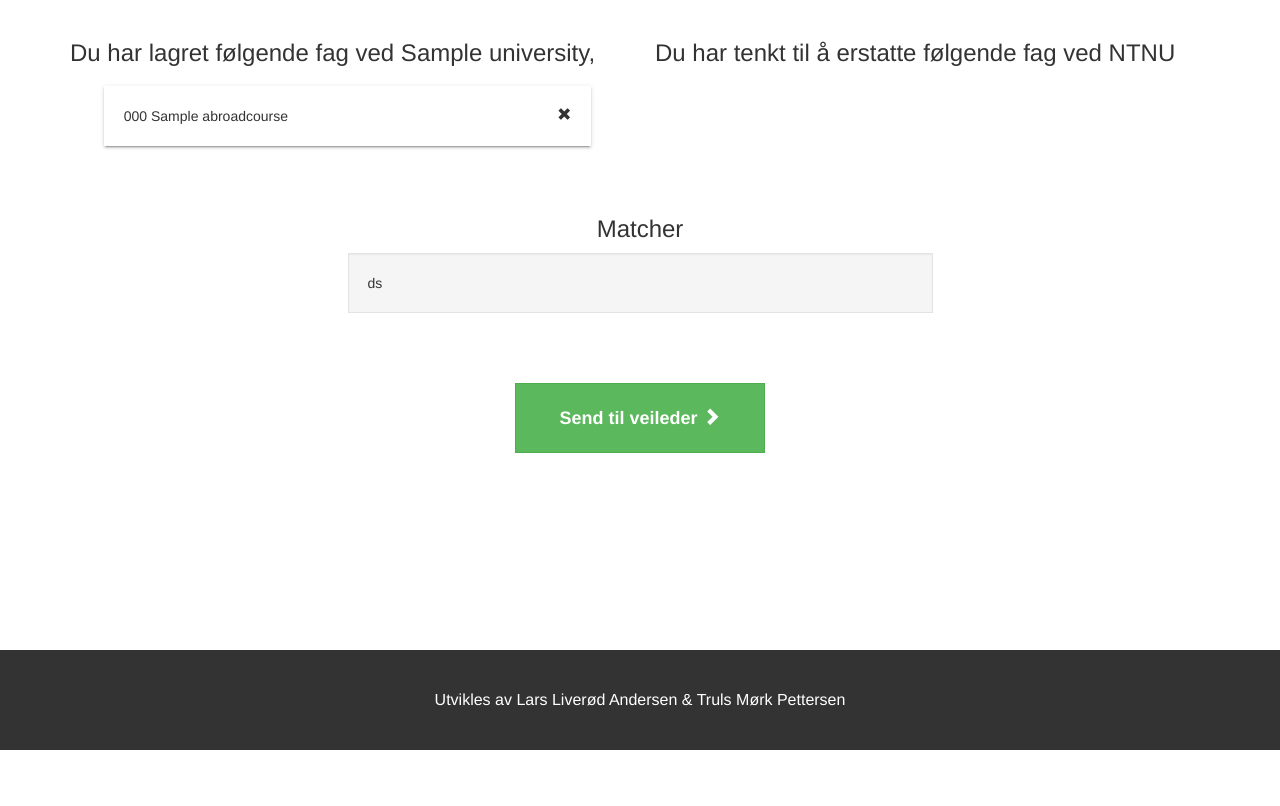
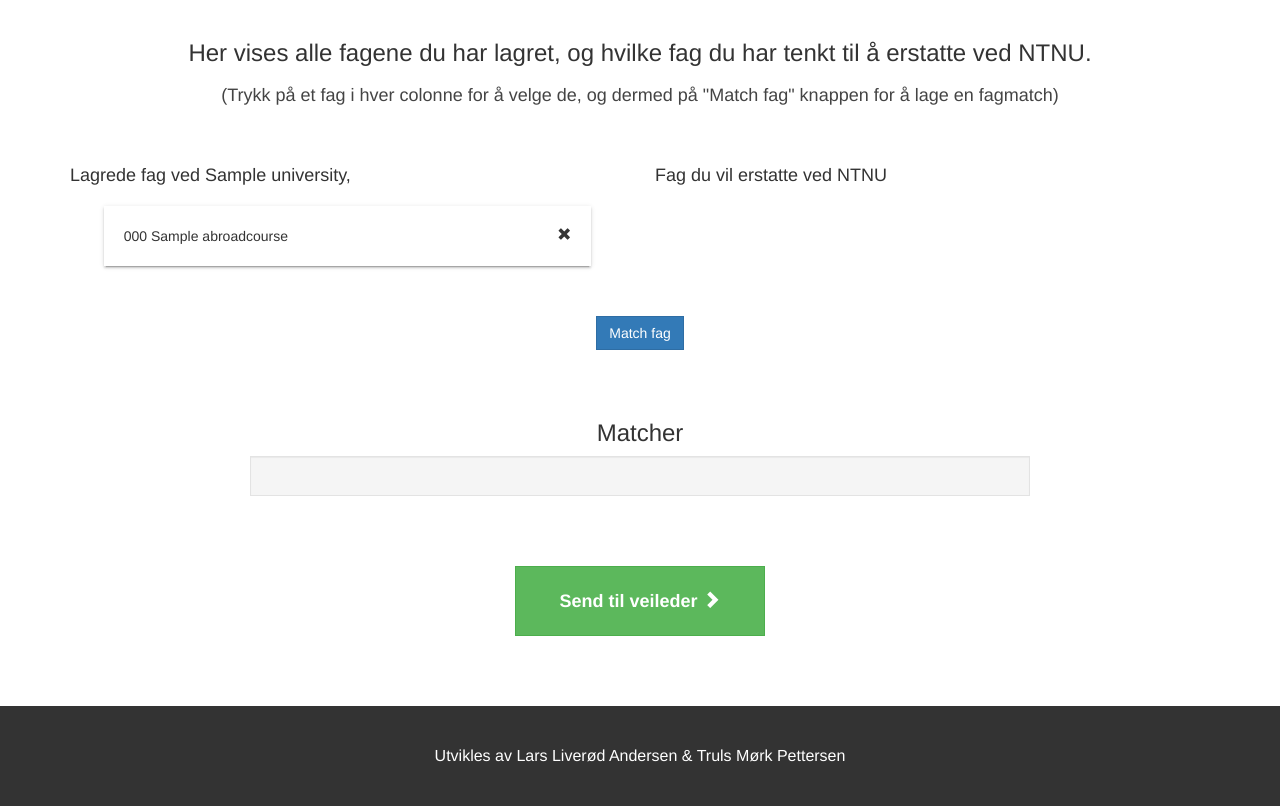
Before and after one commit to IT3901-Master/utsida, a Django app: page /profile/courses/ in a window 1280 px wide. Shown: the part 50-856 px from the top of the page. Before the commit the page ends 800 px from the top, so only its background shows below. Run offline with Django 3.2, Linux system fonts and the light colour scheme; a user stored in the database is signed in; data comes from the database, SQL or seed files in the repository; tables that the repository leaves empty hold one stand-in row (values such as "Sample post"); parts of the project's set-up code (start-up, migrations or seed data) failed here and were passed over; some libraries are stand-ins or nearby versions.

Commit message:
+ Can now select two and two courses, and create a match

```diff
--- a/profiles/templates/profiles/courses.html
+++ b/profiles/templates/profiles/courses.html
@@ -3,36 +3,56 @@
 {% block content %}
 
     {% if university %}
-        <div class="row">
-            <div id="courseList" class="col-md-6">
-                <h3>Du har lagret følgende fag ved {{ university }}, {{ university.country }}</h3>
+
+        <h3 class="text-center">Her vises alle fagene du har lagret, og hvilke fag du har tenkt til å erstatte ved NTNU.</h3>
+        <h3 class="subTitle text-center">(Trykk på et fag i hver colonne for å velge de, og dermed på "Match fag" knappen for å lage en fagmatch)</h3>
+
+        <div class="row vertical-space-top-big">
+            <div class="col-md-6">
+                <h4>Lagrede fag ved {{ university }}, {{ university.country }}</h4>
+                <div id="courseList">
                     {% for course in courses %}
                         <div class="row">
-                        <div class="col-md-10 centerCol courseBlock boxShadow">
+                            <div onclick="CourseMatcher.markAwayCourse(this)" class="col-md-10 centerCol courseBlock boxShadow pointer noSelect">
                                 {{ course }} <span onclick="removeCourse(this.parentNode, '{{ course.code }}', '{{ course.university }}')" class="glyphicon glyphicon-remove pull-right pointer"></span>
                             </div>
                         </div>
                     {% endfor %}
                 </div>
+            </div>
 
-            <div id="homeCourseList" class="col-md-6">
-                <h3>Du har tenkt til å erstatte følgende fag ved NTNU</h3>
+            <div class="col-md-6">
+                <h4>Fag du vil erstatte ved NTNU</h4>
+                <div id="homeCourseList">
                     {% for course in home_courses %}
                         <div class="row">
-                        <div class="col-md-10 centerCol courseBlock boxShadow">{{ course }}</div>
+                            <div onclick="CourseMatcher.markHomeCourse(this)" class="col-md-10 centerCol courseBlock boxShadow pointer noSelect">{{ course }}</div>
                         </div>
                     {% endfor %}
                 </div>
             </div>
+        </div>
+
+        <div class="row vertical-space-top-big vertical-space-bottom-big">
+            <div class="col-md-12">
+                <button onclick="CourseMatcher.matchSelectedCourses()" class="btn btn-primary center-block">Match fag</button>
+            </div>
+        </div>
+
 
         <div class="row vertical-space-top-big">
             <h3 class="text-center">Matcher</h3>
-            <div class="well col-md-6 col-md-offset-3">ds</div>
+            <div class="well col-md-8 col-md-offset-2">
+                <ul id="courseMatches" style="display: block; margin: 0 auto; width: 80%"></ul>
+            </div>
         </div>
 
-        <!--<button class="btn btn-danger" onclick="removeAllCourses()">Fjern alle</button>-->
-
-        <a class="btn btn-success main-btn center-block vertical-space-top-big vertical-space-bottom-big square-corners" href="#">
+        <a class="btn btn-success main-btn center-block vertical-space-top-big vertical-space-bottom-big square-corners"
+           href="#"
+           data-container="body"
+           data-toggle="popover"
+           data-placement="top"
+           data-content="Denne funksjonaliteten er ikke implementert enda.">
             Send til veileder
             <span class="glyphicon glyphicon-chevron-right"></span>
         </a>
--- a/utsida/static/utsida/javascripts/profile/courseMatcher.js
+++ b/utsida/static/utsida/javascripts/profile/courseMatcher.js
@@ -1,17 +1,82 @@
+var s;
 CourseMatcher = {
 
     s: {
         awayCourses: null,
         homeCourses: null,
+        awayCourseSelected: false,
+        homeCourseSelected: false,
+        courseMatchesList: null,
+        superVisorEmail: null
     },
 
     init: function() {
-        s.awayCourses = document.getElementById("courseList");
-        s.homeCourses = document.getElementById("homeCourseList");
+        s = this.s;
+        s.awayCourses = document.getElementById("courseList").children;
+        s.homeCourses = document.getElementById("homeCourseList").children;
+        s.courseMatchesList = document.getElementById("courseMatches");
     },
 
     matchSelectedCourses: function() {
+        var awayCourse = "";
+        var homeCourse = "";
+        for (var i = 0; i < s.awayCourses.length; i++) {
+            if (s.awayCourses[i].children[0].style.backgroundColor == "rgb(51, 122, 183)") {
+                awayCourse = s.awayCourses[i].children[0].innerText;
+            }
+        }
 
+        for (var j = 0; j < s.homeCourses.length; j++) {
+            if (s.homeCourses[j].children[0].style.backgroundColor == "rgb(51, 122, 183)") {
+                homeCourse = s.homeCourses[j].children[0].innerText;
+            }
+        }
+
+        var match = document.createElement("li");
+        var labelAway = document.createElement("div");
+        var labelHome = document.createElement("div");
+        var arrow = document.createElement("span");
+        arrow.style.paddingRight = "10px";
+        arrow.style.paddingLeft = "10px";
+        arrow.className = "glyphicon glyphicon-link";
+        labelAway.className = "label label-default";
+        labelHome.className = "label label-default";
+        labelAway.innerHTML = awayCourse;
+        labelHome.innerHTML = homeCourse;
+        match.appendChild(labelAway);
+        match.appendChild(arrow);
+        match.appendChild(labelHome);
+        s.courseMatchesList.appendChild(match);
+
+    },
+
+    markAwayCourse: function(block) {
+        this.clearAwayCourseSelection();
+        block.style.backgroundColor = "#337ab7";
+        s.awayCourseSelected = true;
+    },
+
+    markHomeCourse: function(block) {
+        if (s.awayCourseSelected) {
+            this.clearHomeCourseSelection();
+            block.style.backgroundColor = "#337ab7";
+            s.homeCourseSelected = true;
+        }
+    },
+
+    clearAwayCourseSelection: function() {
+        for (var i = 0; i < s.awayCourses.length; i++) {
+            s.awayCourses[i].children[0].style.backgroundColor = "#FFF";
+        }
+    },
+
+    clearHomeCourseSelection: function() {
+        for (var i = 0; i < s.homeCourses.length; i++) {
+            s.homeCourses[i].children[0].style.backgroundColor = "#FFF";
+        }
+    },
+
+    sendToSupervisor: function() {
 
     }
 };
```
Lines whose indentation alone changed are shown as unchanged.
